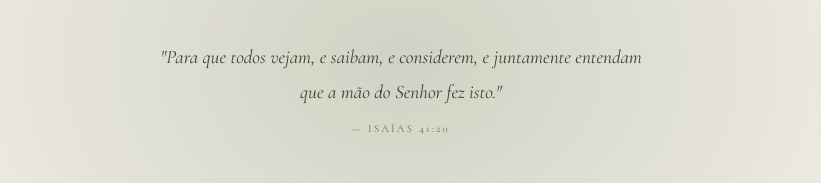
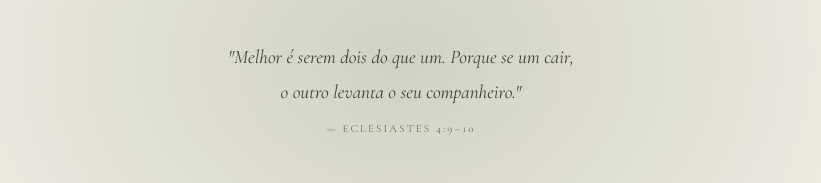
Before and after one commit to ThomazDiniz/casamento, a website: page index.html in a window 1280 px wide. Shown: the top 183 px of the page, without its empty margins (239-1060 px from the left). Drawn offline with nearby package versions, Linux system fonts and the light colour scheme.

Commit message:
Update index.html

```diff
--- a/index.html
+++ b/index.html
@@ -350,7 +350,7 @@
 
 <!-- HERO -->
 <section id="hero">
-  <p class="hero-epigrafe">"Para que todos vejam, e saibam, e considerem, e juntamente entendam<br>que a mão do Senhor fez isto."<br><span>— Isaías 41:20</span></p>
+  <p class="hero-epigrafe">"Melhor é serem dois do que um. Porque se um cair,<br>o outro levanta o seu companheiro."<br><span>— Eclesiastes 4:9–10</span></p>
 
   <p class="hero-pre">Convidamos com alegria</p>
   <h1 class="hero-names">
```
